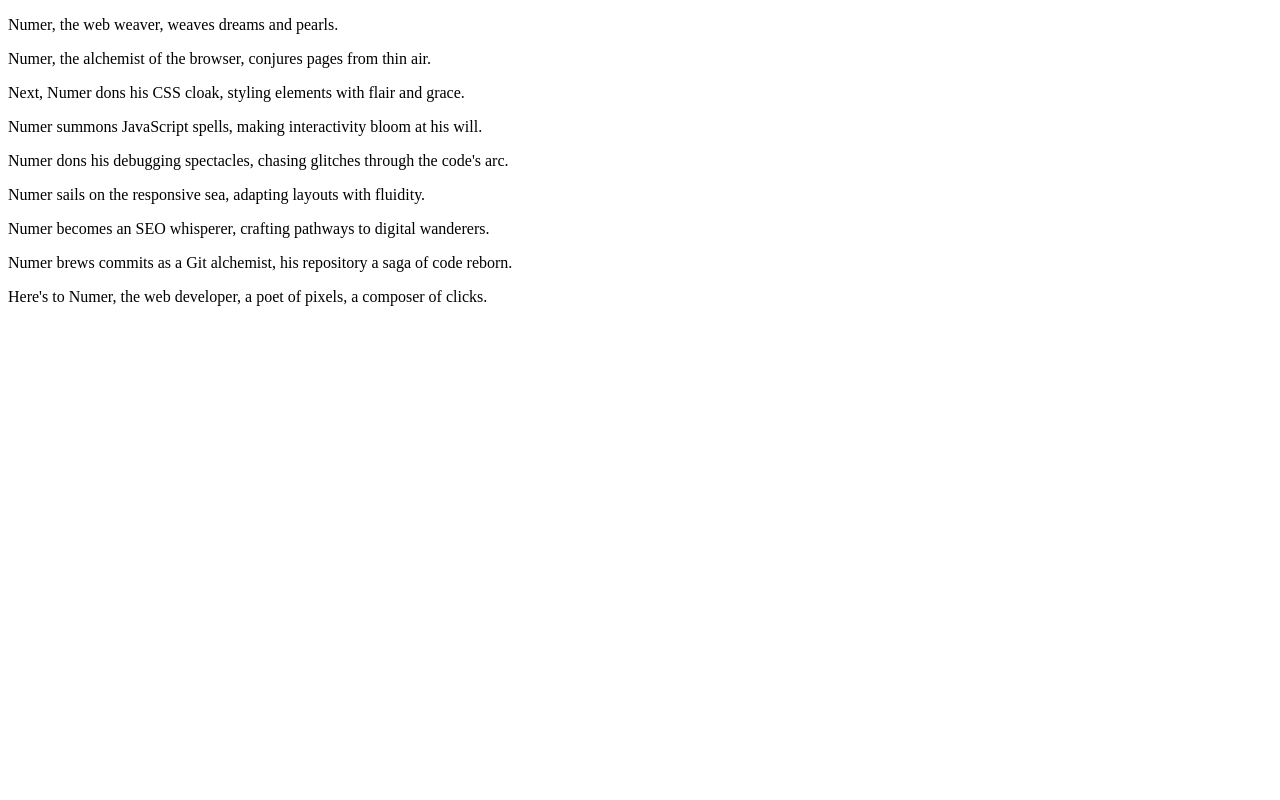
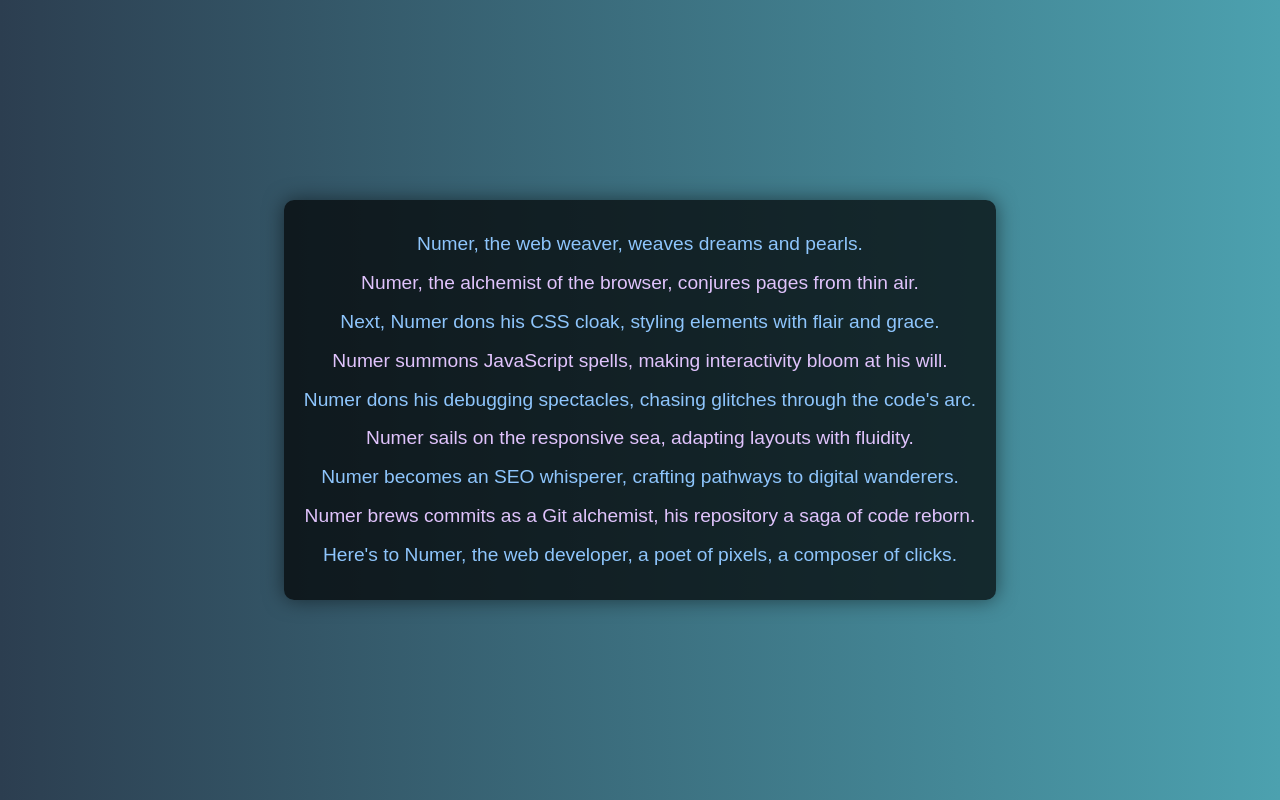
Before and after one commit to RyuuujiFlare/itecssss, a plain HTML site: page index.html in a window 1280 px wide. Drawn offline with Linux system fonts and the light colour scheme.

Commit message:
Update index.html

```diff
--- a/index.html
+++ b/index.html
@@ -4,6 +4,47 @@
     <meta charset="UTF-8">
     <meta name="viewport" content="width=device-width, initial-scale=1.0">
     <title>Web Weaver Ode</title>
+    <style>body {
+    font-family: 'Arial', sans-serif;
+    background: linear-gradient(to right, #2c3e50, #4ca1af);
+    color: #fff;
+    margin: 0;
+    display: flex;
+    justify-content: center;
+    align-items: center;
+    height: 100vh;
+    overflow: hidden;
+}
+
+#content {
+    background: rgba(0, 0, 0, 0.7);
+    padding: 20px;
+    border-radius: 10px;
+    box-shadow: 0 0 20px rgba(0, 0, 0, 0.5);
+    max-width: 800px;
+    text-align: center;
+}
+
+p {
+    font-size: 1.2em;
+    line-height: 1.5;
+    margin: 10px 0;
+}
+
+h1 {
+    font-size: 2.5em;
+    margin-bottom: 20px;
+    color: #ff9f1a;
+}
+
+p:nth-child(odd) {
+    color: #8ec5fc;
+}
+
+p:nth-child(even) {
+    color: #e0c3fc;
+}
+</style>
 </head>
 <body>
     <div id="content"></div>
```
